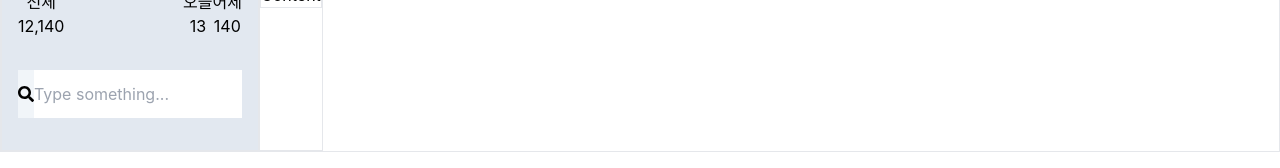
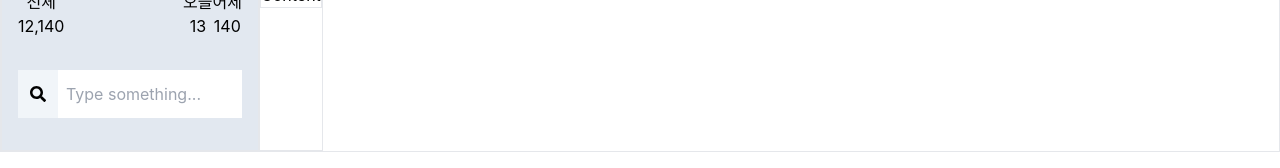
Before and after one commit to kksskk1/study-react-blog, a React (Create React App) app: page / in a window 1280 px wide. Shown: the part 212-380 px from the top of the page. Built offline with nearby package versions, Linux system fonts and the light colour scheme.

Commit message:
category search bar

```diff
--- a/src/components/layout/Category.js
+++ b/src/components/layout/Category.js
@@ -40,8 +40,8 @@ function Category() {
 
         <div className="py-8">
             <div className="flex items-center w-full h-12 bg-slate-100 overflow-x-auto whitespace-nowrap scrollbar-hide">
-                <FaSearch className='flex-none'/>
-                <input className='flex-auto w-full h-full' type="text" placeholder="Type something..." />
+                <FaSearch className='flex-none m-3'/>
+                <input className='flex-auto w-full h-full p-2' type="text" placeholder="Type something..." />
             </div>
         </div>
       </div>
```
